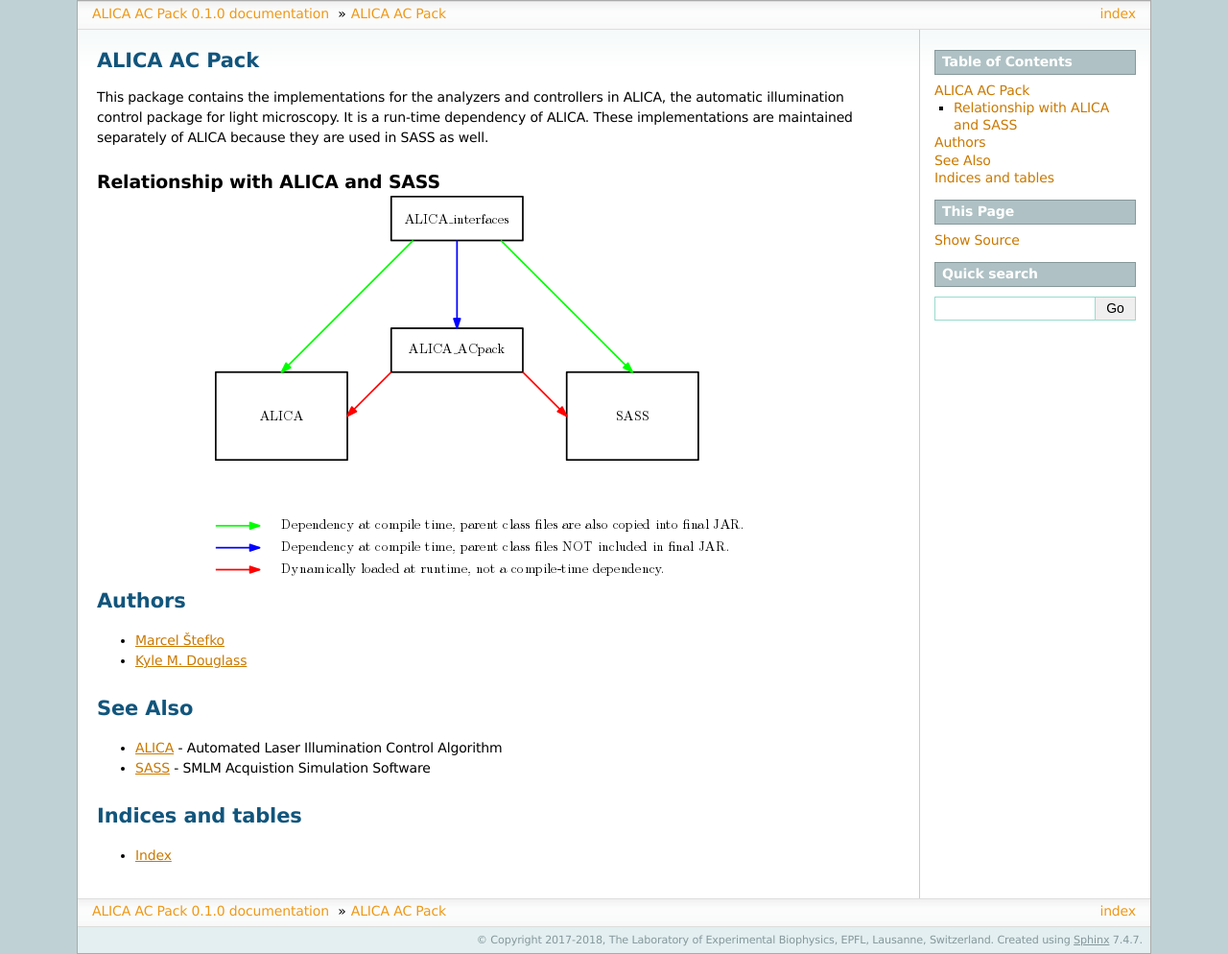
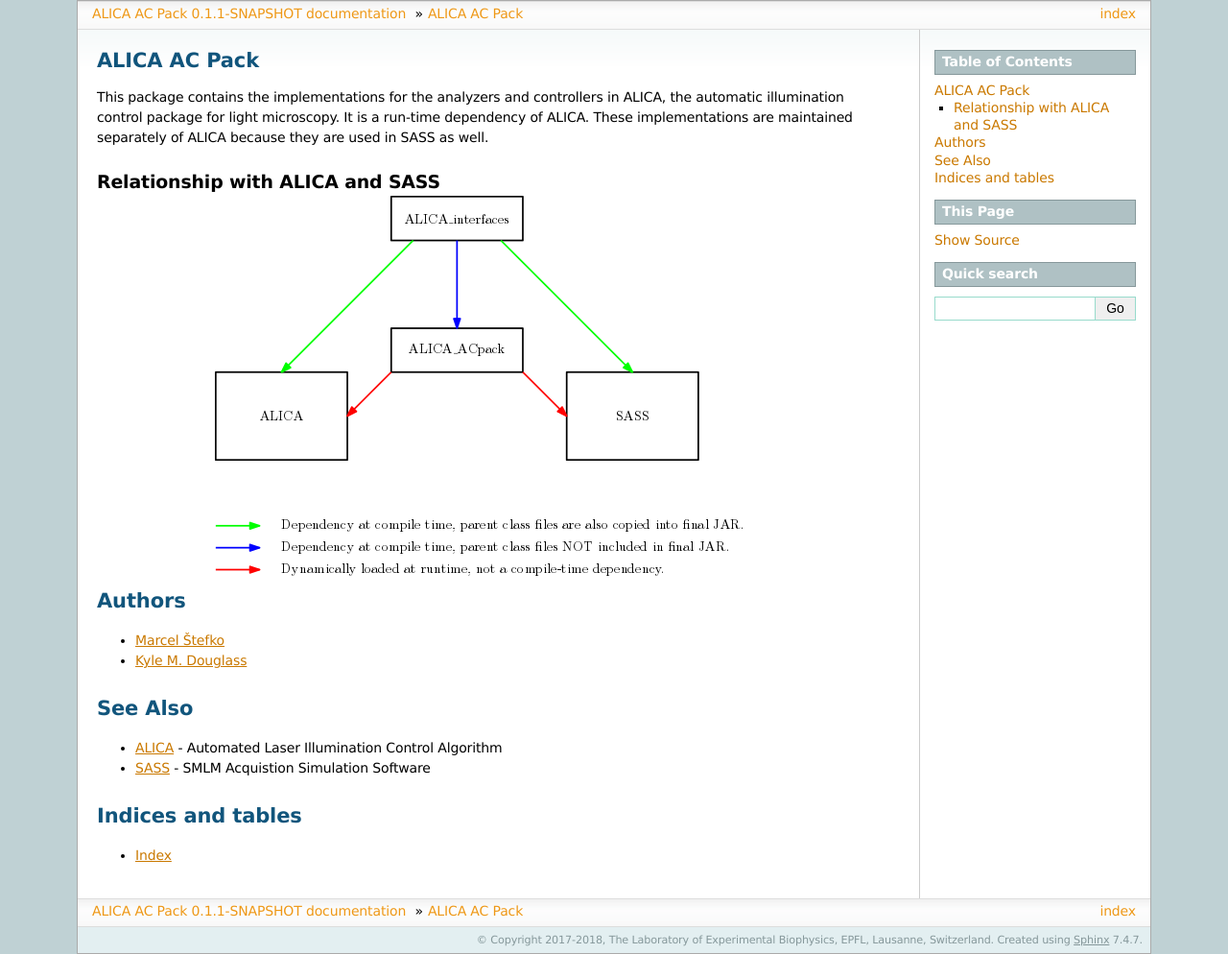
Before and after one commit to LEB-EPFL/ALICA_ACPack, a Sphinx documentation site: the page built from docs/index.rst, in a window 1280 px wide. Shown: the whole page at 96% size. Built offline with Sphinx 7.4.7, drawn with Linux system fonts in a browser that asks for light colours; pages that are not in the unit, such as notebooks, are missing from menus.

```diff
--- a/docs/conf.py
+++ b/docs/conf.py
@@ -58,9 +58,9 @@ author = 'Marcel Stefko, Kyle M. Douglass'
 # built documents.
 #
 # The short X.Y version.
-version = '0.1.0'
+version = '0.1.1-SNAPSHOT'
 # The full version, including alpha/beta/rc tags.
-release = '0.1.0'
+release = '0.1.1-SNAPSHOT'
 
 # The language for content autogenerated by Sphinx. Refer to documentation
 # for a list of supported languages.
--- a/pom.xml
+++ b/pom.xml
@@ -3,7 +3,7 @@
     <modelVersion>4.0.0</modelVersion>
     <groupId>ch.epfl.leb</groupId>
     <artifactId>ALICA_ACPack</artifactId>
-    <version>0.1.0</version>
+    <version>0.1.1-SNAPSHOT</version>
     <packaging>jar</packaging>
 
     <parent>
```
Also changed, not shown: other parts of pom.xml (+1 -1 lines), CHANGELOG.md (+6 -0 lines).
